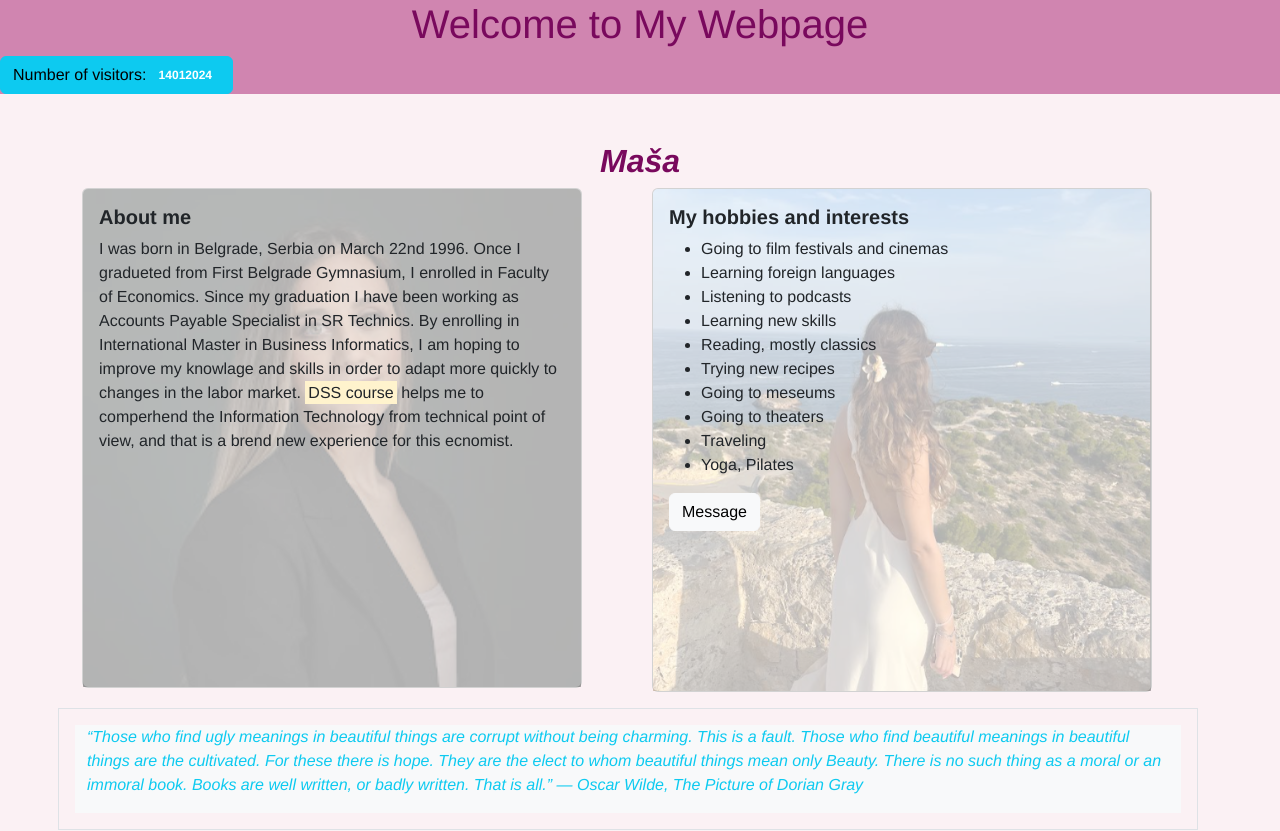
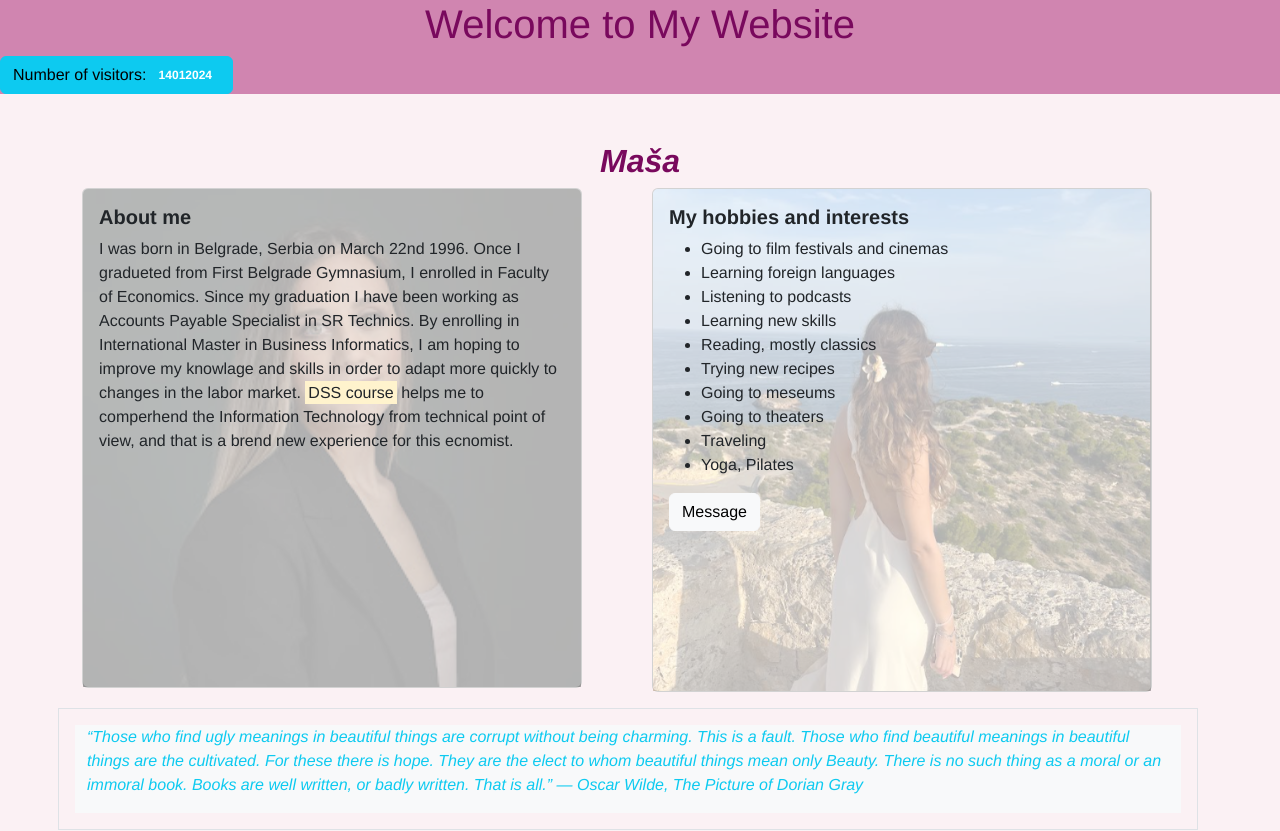
Before and after one commit to masaljubicekof/MyFirstWebPage, a plain HTML site: page wwwroot/index.html in a window 1280 px wide. Shown: the top 831 px of the page. Drawn offline with nearby package versions, Linux system fonts and the light colour scheme.

Commit message:
ispravila

```diff
--- a/wwwroot/index.html
+++ b/wwwroot/index.html
@@ -16,7 +16,7 @@
   <body>
 
     <header>
-      <h1 style="text-align:center">Welcome to My Webpage</h1>
+      <h1 style="text-align:center">Welcome to My Website</h1>
       <button type="button" class="btn btn-info">
       Number of visitors: <span class="badge badge-light">14012024</span>
       </button>
```
